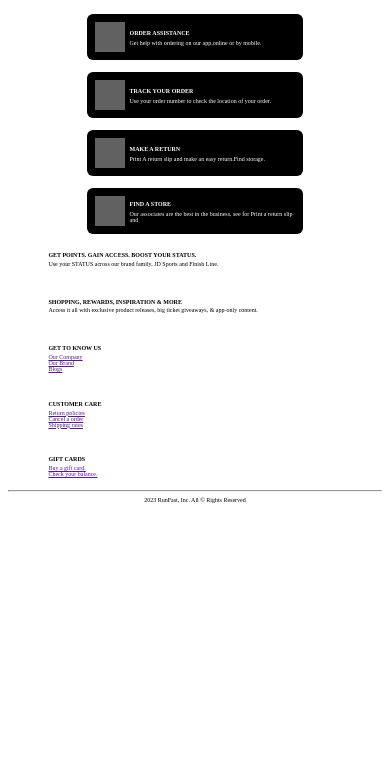
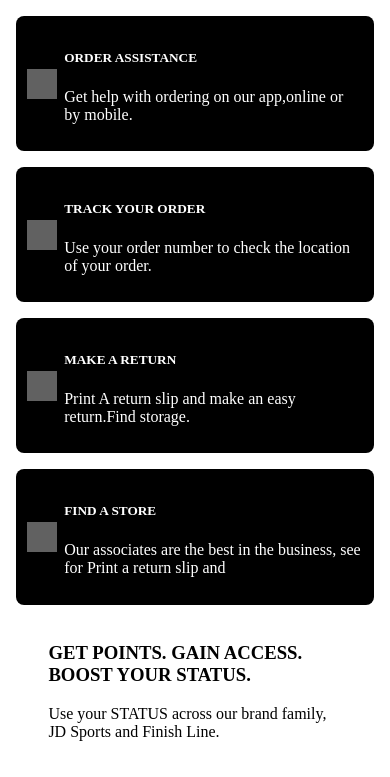
Before and after one commit to abhimanyulp/RunFast, a plain HTML site: page frontend/source/footer.html in a window 390 px wide. Shown: the top 777 px of the page. Drawn offline with Linux system fonts and the light colour scheme; grey boxes are pictures that could not be loaded.

Commit message:
mobile view font is adjusted

```diff
--- a/frontend/styles/footer.css
+++ b/frontend/styles/footer.css
@@ -2,7 +2,6 @@
   display: flex;
   flex-direction: column;
   align-items: center;
-  font-size: smaller;
 }
 #firstbox {
   display: grid;
@@ -51,9 +50,6 @@
 }
 
 @media screen and (max-width: 700px) {
-  * {
-    font-size: 75%;
-  }
   #firstbox {
     grid-template-columns: repeat(1, 1fr);
   }
--- a/frontend/styles/index.css
+++ b/frontend/styles/index.css
@@ -2,9 +2,6 @@
   box-sizing: border-box;
 }
 /* ============================================================================== */
-#account {
-  border: none;
-}
 #selectors {
   display: grid;
   grid-template-columns: repeat(8, 1fr);
@@ -73,7 +70,6 @@
   margin-top: -22px;
   color: white;
   font-weight: bold;
-  font-size: 18px;
   transition: 0.6s ease;
   border-radius: 0 3px 3px 0;
   user-select: none;
@@ -94,7 +90,6 @@
 /* Caption text */
 .text {
   color: #f2f2f2;
-  font-size: 15px;
   padding: 8px 12px;
   position: absolute;
   bottom: 8px;
@@ -105,7 +100,6 @@
 /* Number text (1/3 etc) */
 .numbertext {
   color: #f2f2f2;
-  font-size: 12px;
   padding: 8px 12px;
   position: absolute;
   top: 0;
@@ -342,7 +336,6 @@
   display: flex;
   flex-direction: column;
   align-items: center;
-  font-size: 15px;
 }
 #firstbox {
   display: grid;
--- a/frontend/styles/sign.css
+++ b/frontend/styles/sign.css
@@ -211,9 +211,6 @@
 }
 
 @media screen and (max-width: 1000px) {
-  html {
-    font-size: 65%;
-  }
   form {
     padding: 0 1rem;
   }
```
